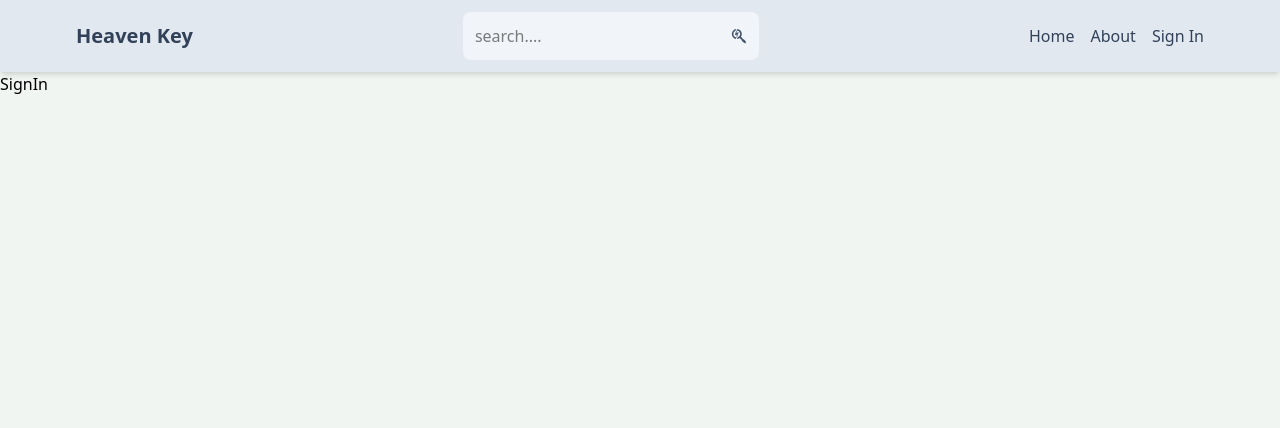
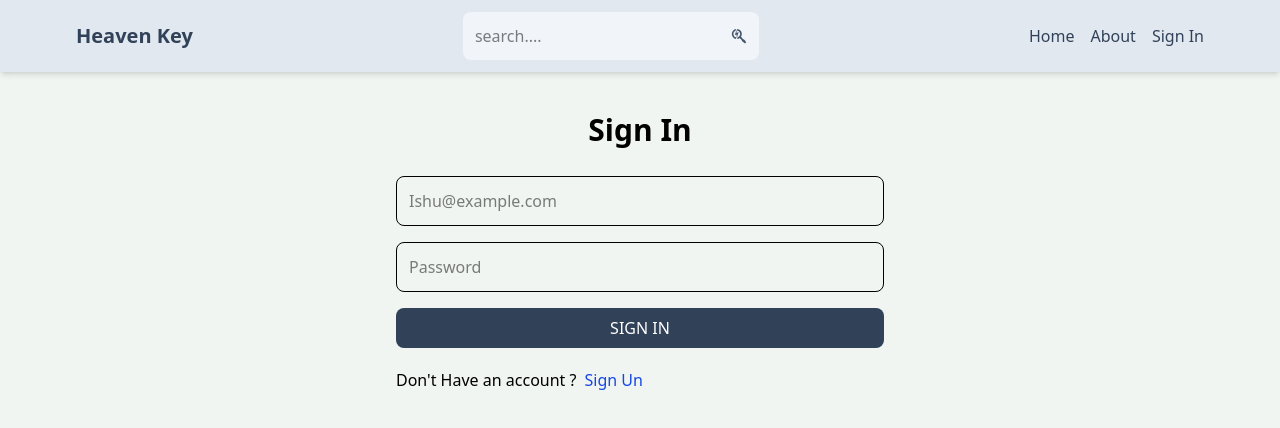
Before and after one commit to Priyanshu-at0510/Real-Estate-App-HavenKey, a React (Vite) app in the folder client/: page /signIn in a window 1280 px wide. Shown: the top 428 px of the page. Built offline with nearby package versions, Linux system fonts and the light colour scheme.

Commit message:
creating the signin page and connect it with our server

```diff
--- a/client/src/App.jsx
+++ b/client/src/App.jsx
@@ -19,6 +19,7 @@
       <Route path='/signUp' element={<SignUp />} />
       <Route path='/profile' element={<Profile/>} />
       <Route path='/about' element={<About/>} />
+      <Route path="/home" element={<Home/>}/>
 
      </Routes>
     </BrowserRouter>
--- a/client/src/pages/SignIn.jsx
+++ b/client/src/pages/SignIn.jsx
@@ -1,7 +1,72 @@
-import React from 'react'
+import React, { useState } from 'react'
+import { useNavigate ,Link} from 'react-router-dom';
+export const SignIn = () => {
+  const [error,setError]=useState(null);
+  const [loading,setLoading]=useState(false);
+  const [formData,setFormData]=useState({});
+  const navigate=useNavigate();
+  const handleChange=(e)=>{
+    setFormData({...formData,[e.target.id]:e.target.value});
+    console.log(formData);
+  }
+  const handleSubmit=async (e)=>{
+    e.preventDefault();
+    try{
+      setLoading(true);
+      const res= await fetch("/api/auth/signin",{
+        method:"POST",
+        headers:{
+          "Content-Type":"application/json",
+        },
+        body:JSON.stringify(formData)
+      });
+      const data=await res.json();
+      console.log(data);
+      if(data.success==false){
+        setLoading(false);
+        setError(data.message);
+        return;
+      }
+      setLoading(false);
+      setError(null);
+      navigate("/home")
+    }
+    catch(error){
+      setLoading(false);
+      setError(error.message);
+    }
 
-export const SignIn = () => {
+  };
   return (
-    <div>SignIn</div>
+
+    <div className='p-3 max-w-lg mx-auto'>
+      <h1 className='text-3xl text-center font-semibold my-7'>Sign In</h1>
+      <form onSubmit={handleSubmit} className='flex flex-col gap-4 mx-auto'>
+        <input
+         type='text'
+         placeholder='Ishu@example.com'
+         className='border p-3 rounded-lg '
+         id="email"
+         onChange={handleChange}
+        />
+        <input
+         type='password'
+         placeholder='Password'
+         className='border p-3 rounded-lg '
+         id="password"
+         onChange={handleChange}
+        />
+        <button disabled={loading} className='bg-slate-700 text-white p-2 cursor-pointer rounded-lg uppercase hover:opacity-95 disabled:opacity-0 '>
+          {loading ? "Loading...":"Sign In"}
+        </button>
+      </form>
+      <div className='flex gap-2 mt-5'>
+        <p className=''>Don't Have an account ?</p>
+        <Link to={"/SignUp"}>
+        <span className='text-blue-700'>Sign Un</span>
+        </Link>
+      </div>
+      {error && <p className='text-red-500 m '>{error}</p> }
+    </div>
   )
 }
```
